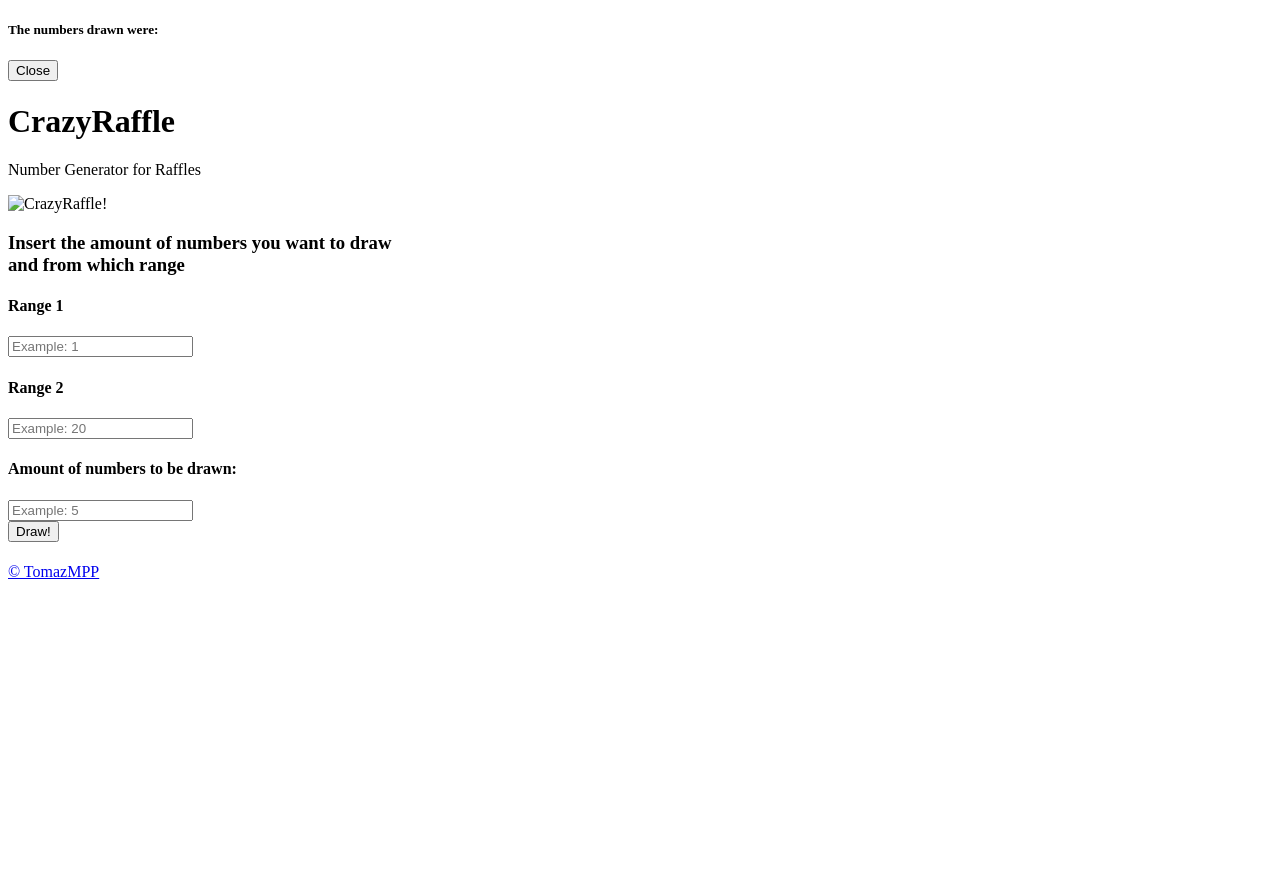
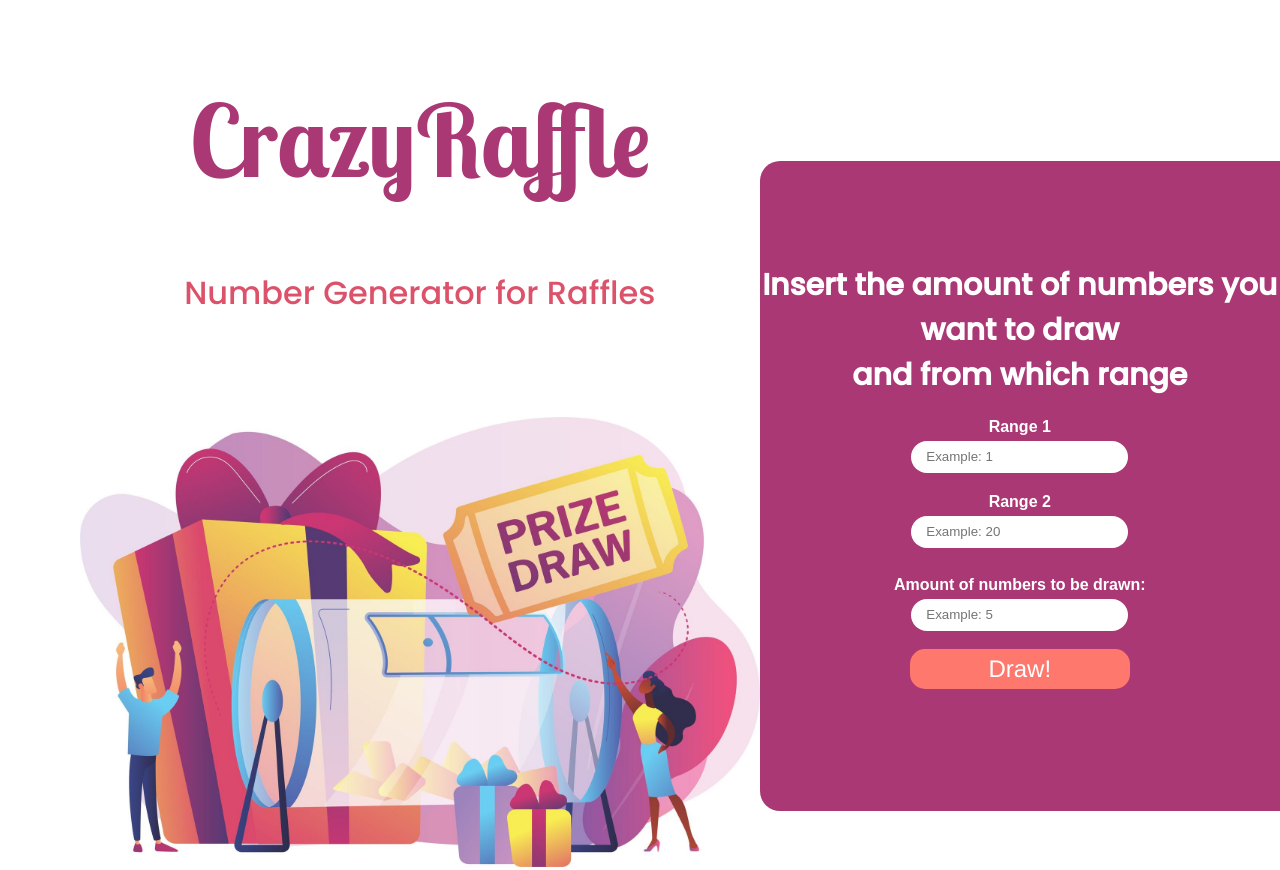
Before and after one commit to TomazMPP/CrazyRaffle, a plain HTML site: page index.html in a window 1280 px wide. Shown: the top 870 px of the page. Before the commit the page ends 800 px from the top, so only its background shows below. Drawn offline with Linux system fonts and the light colour scheme; the site is published under a folder, as on GitHub Pages, so addresses that start at the root find nothing.

Commit message:
Update index.html

```diff
--- a/index.html
+++ b/index.html
@@ -10,7 +10,7 @@
 <link rel="preconnect" href="https://fonts.gstatic.com" crossorigin>
 <link href="https://fonts.googleapis.com/css2?family=Lobster+Two:wght@700&family=Poppins:wght@100;500&display=swap" rel="stylesheet">
 <link href="https://fonts.googleapis.com/css2?family=Lobster+Two:wght@700&family=Poppins:wght@100&display=swap" rel="stylesheet">
-    <link rel="stylesheet" href="/assets/css/style.css">
+    <link rel="stylesheet" href="assets/css/style.css">
 </head>
 <body>
 
@@ -28,7 +28,7 @@
         <main>
     <h1>CrazyRaffle</h1>
     <p>Number Generator for Raffles</p>
-        <img src="/assets/img/raffle.jpg" alt="CrazyRaffle!" >
+        <img src="assets/img/raffle.jpg" alt="CrazyRaffle!" >
     </main>
         <section>
         <h3>Insert the amount of numbers you want to draw <br>and from which range</h3>
@@ -48,6 +48,6 @@
         <a href="https://github.com/TomazMPP"><p id="foot">&copy; TomazMPP</p></a>
             </footer>
 
-    <script src="/assets/js/script.js"></script>
+    <script src="assets/js/script.js"></script>
 </body>
 </html>
```
